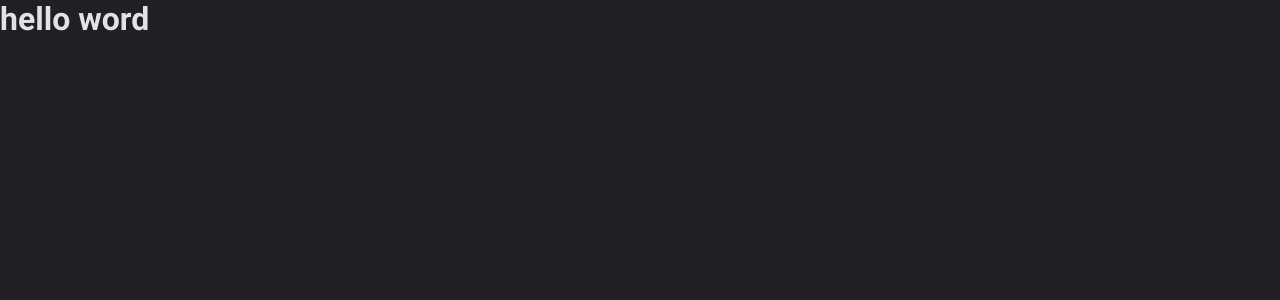
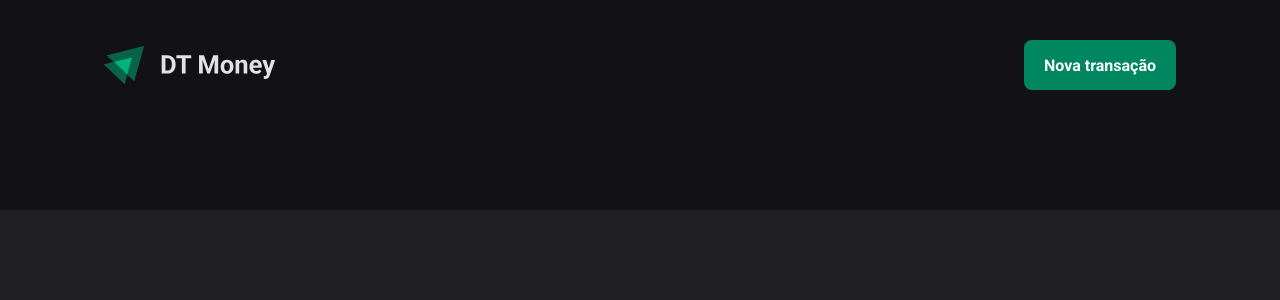
Before and after one commit to vitor-martini/dt-money, a React (Vite) app: page / in a window 1280 px wide. Shown: the top 300 px of the page. Built offline with nearby package versions, Linux system fonts and the light colour scheme.

Commit message:
feat: header component

```diff
--- a/src/App.tsx
+++ b/src/App.tsx
@@ -1,12 +1,13 @@
 import { ThemeProvider } from 'styled-components';
 import { defaultTheme } from './styles/themes/default';
 import { GlobalStyle } from './styles/global';
+import { Transactions } from './pages/Transactions';
 
 export function App() {
   return (
     <ThemeProvider theme={defaultTheme}>
       <GlobalStyle />
-      <h1>hello word</h1>
+      <Transactions/>
     </ThemeProvider>
   );
 }
--- /dev/null
+++ b/src/components/Header/index.tsx
@@ -0,0 +1,14 @@
+import { HeaderContainer, HeaderContent, NewTransactionButton } from './styles';
+import logo from '../../assets/dt-money.svg';
+
+export function Header() {
+  return (
+    <HeaderContainer>
+      <HeaderContent>
+        <img src={logo}/>
+
+        <NewTransactionButton>Nova transação</NewTransactionButton>
+      </HeaderContent>
+    </HeaderContainer>
+  );
+}
--- /dev/null
+++ b/src/components/Header/styles.ts
@@ -0,0 +1,30 @@
+import styled from 'styled-components';
+
+export const HeaderContainer = styled.header`
+   background-color: ${({ theme }) => theme['gray-900']};
+   padding: 2.5rem 0 7.5rem;
+`;
+
+export const HeaderContent = styled.div`
+  width: 100%;
+  max-width: 1120px;
+  margin: 0 auto;
+  padding: 0 1.5rem;
+
+  display: flex;
+  justify-content: space-between;
+  align-items: center;
+`;
+
+export const NewTransactionButton = styled.button`
+  height: 50px;
+  background-color: ${({ theme }) => theme['green-500']};
+  color: ${({ theme }) => theme['white']};
+  font-weight: bold;
+  padding: 0 1.25rem;
+
+  &:hover {
+    background-color: ${({ theme }) => theme['green-700']};
+    transition: background-color 0.2s;
+  }
+`;
--- /dev/null
+++ b/src/pages/Transactions/index.tsx
@@ -0,0 +1,9 @@
+import { Header } from '../../components/Header';
+
+export function Transactions() {
+  return (
+    <div>
+      <Header/>
+    </div>
+  );
+}
--- a/src/styles/global.ts
+++ b/src/styles/global.ts
@@ -20,5 +20,11 @@
 
   body, input, textarea, button {
     font: 400 1rem Roboto, sans-serif;
+    border: 0;
+    border-radius: 8px;
+  }
+
+  button {
+    cursor: pointer;
   }
 `;
```
Also changed, not shown: src/assets/dt-money.svg (added), src/assets/ignite-logo.svg, src/pages/Transactions/styles.ts (added).
